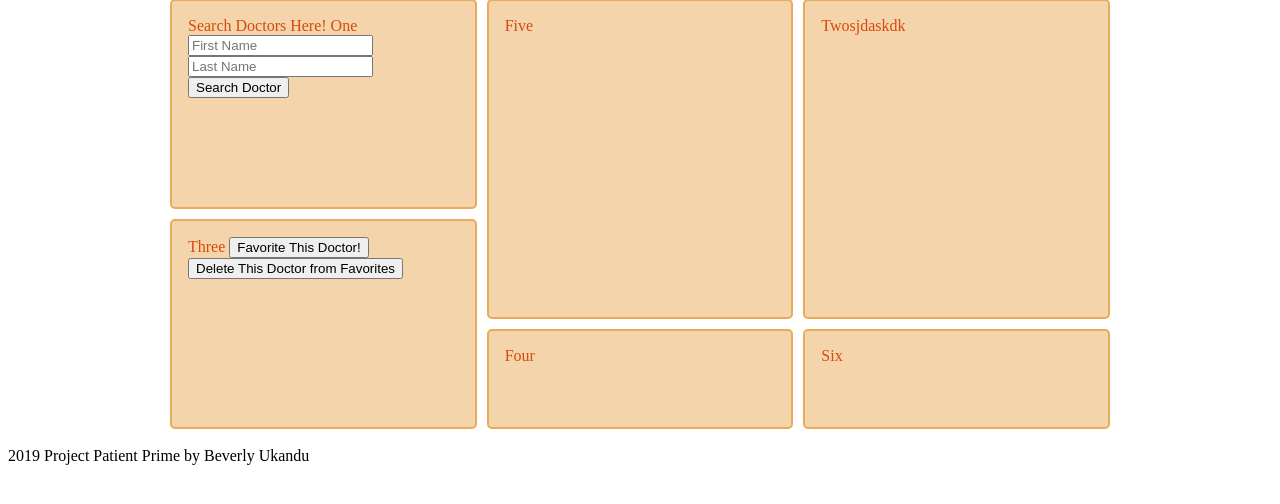
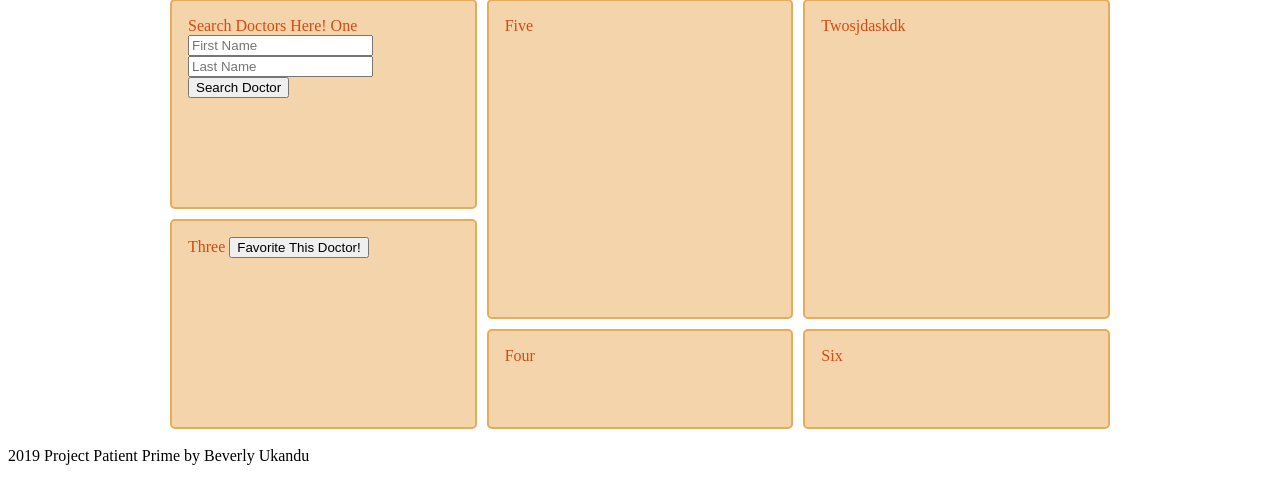
Before and after one commit to bukandu1/Patient-Prime, a Flask app: template templates/user-dashboard.html in a window 1280 px wide. Shown: the part 147-651 px from the top of the page. Run offline with Flask 2, Linux system fonts and the light colour scheme; the template is opened without the code that fills it, so the values that code supplies are empty.

Commit message:
Removed delete button from user dashboard. No longer needed.

```diff
--- a/templates/user-dashboard.html
+++ b/templates/user-dashboard.html
@@ -5,14 +5,11 @@
 {%block content%}
 <h1>Welcome, {{fullname}}! </h1>
 <body>
-
 <!--  <div class="form-group">
       <button class="btn btn-primary" type="submit">Search Doctor</button>
     </div> -->
-
 </form>
 <!-- <div id="search-doctor"></div> -->
-
 
 <div class="wrapper">
   <div id="search-doctor">Search Doctors Here! One<br>
@@ -27,7 +24,7 @@
   <div class="two">Twosjdaskdk<div id="doctor-associated-hospital-info"></div></div>
   <div class="three">Three
     <button id="button-favorite-current-doctor">Favorite This Doctor!</button>
-    <button id="button-unfavorite-current-doctor">Delete This Doctor from Favorites</button>
+
     <div id="user-favorite-doctors-list">
     {%for doctor in favorites%}
       <ul>
```
